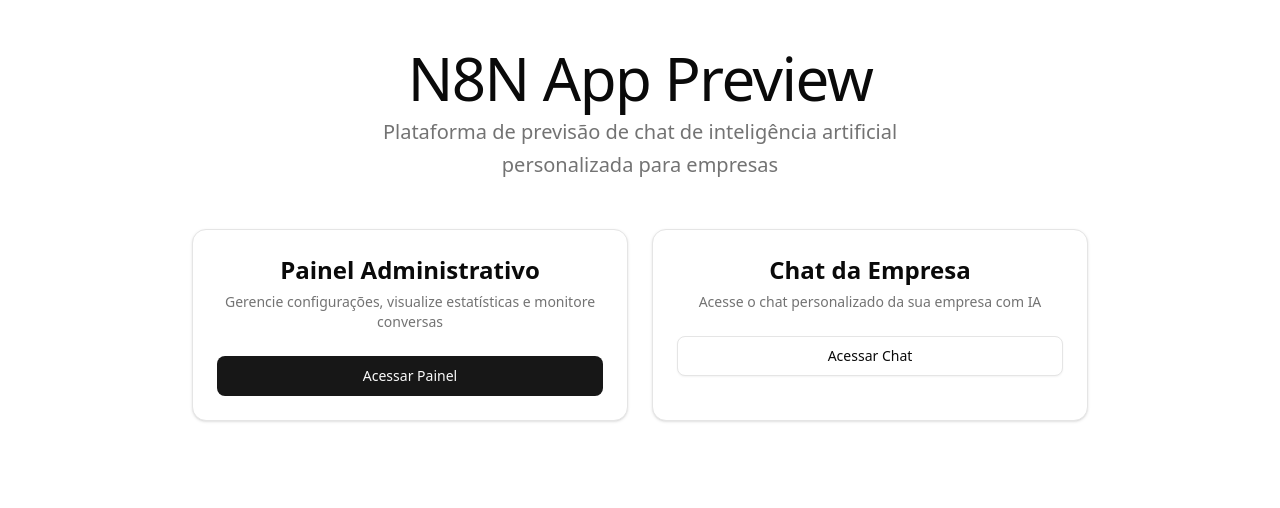
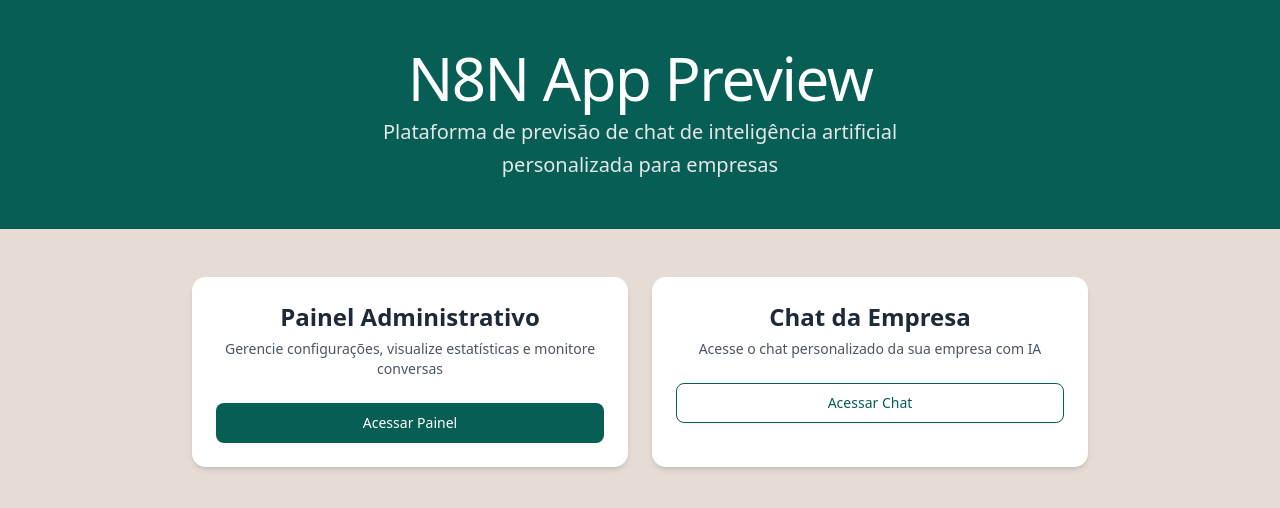
Before and after one commit to LucasKlemke/n8n-chat-preview, a Next.js app: page / in a window 1280 px wide. Shown: the top 508 px of the page. Built offline with nearby package versions, Linux system fonts and the light colour scheme.

Commit message:
Refactor layout and styling for Home page to enhance visual consistency with WhatsApp theme, including header and card updates.

```diff
--- a/app/layout.tsx
+++ b/app/layout.tsx
@@ -23,7 +23,7 @@ export default function RootLayout({
   children: React.ReactNode;
 }>) {
   return (
-    <html lang="pt-BR" content="width=device-width, user-scalable=no">
+    <html lang="pt-BR" >
       <body
         className={`${geistSans.variable} ${geistMono.variable} antialiased`}
       >
--- a/app/page.tsx
+++ b/app/page.tsx
@@ -6,32 +6,34 @@ import { Card, CardContent, CardDescription, CardHeader, CardTitle } from "@/com
 
 export default function Home() {
   return (
-    <div className="min-h-screen bg-background">
-      {/* Header Section */}
-      <div className="text-center py-8 sm:py-12 space-y-4">
-        <div className="space-y-2">
-          <h1 className="text-4xl sm:text-6xl font-light text-foreground tracking-tight">
-            N8N App Preview
-          </h1>
-          <p className="text-lg sm:text-xl text-muted-foreground max-w-2xl mx-auto leading-relaxed px-4">
-            Plataforma de previsão de chat de inteligência artificial personalizada para empresas
-          </p>
+    <div className="min-h-screen bg-[#e5ddd5]">
+      {/* WhatsApp-style Header */}
+      <div className="bg-[#075e54] text-white py-8 sm:py-12">
+        <div className="text-center space-y-4">
+          <div className="space-y-2">
+            <h1 className="text-4xl sm:text-6xl font-light tracking-tight">
+              N8N App Preview
+            </h1>
+            <p className="text-lg sm:text-xl text-gray-200 max-w-2xl mx-auto leading-relaxed px-4">
+              Plataforma de previsão de chat de inteligência artificial personalizada para empresas
+            </p>
+          </div>
         </div>
       </div>
 
       {/* Cards Grid Section */}
-      <div className="flex-1 flex items-center justify-center px-4 pb-8">
+      <div className="flex-1 flex items-center justify-center px-4 py-12">
         <div className="grid grid-cols-1 md:grid-cols-2 gap-6 w-full max-w-4xl">
           {/* Admin Panel Card */}
-          <Card className="hover:shadow-lg transition-shadow duration-200">
+          <Card className="hover:shadow-lg transition-shadow duration-200 bg-white border-0 shadow-md">
             <CardHeader className="text-center">
-              <CardTitle className="text-2xl">Painel Administrativo</CardTitle>
-              <CardDescription>
+              <CardTitle className="text-2xl text-gray-800">Painel Administrativo</CardTitle>
+              <CardDescription className="text-gray-600">
                 Gerencie configurações, visualize estatísticas e monitore conversas
               </CardDescription>
             </CardHeader>
             <CardContent className="flex justify-center">
-              <Button asChild size="lg" className="w-full">
+              <Button asChild size="lg" className="w-full bg-[#075e54] hover:bg-[#075e54]/90 text-white">
                 <Link href="/admin">
                   Acessar Painel
                 </Link>
@@ -40,10 +42,10 @@ export default function Home() {
           </Card>
 
           {/* Company Chat Card */}
-          <Card className="hover:shadow-lg transition-shadow duration-200">
+          <Card className="hover:shadow-lg transition-shadow duration-200 bg-white border-0 shadow-md">
             <CardHeader className="text-center">
-              <CardTitle className="text-2xl">Chat da Empresa</CardTitle>
-              <CardDescription>
+              <CardTitle className="text-2xl text-gray-800">Chat da Empresa</CardTitle>
+              <CardDescription className="text-gray-600">
                 Acesse o chat personalizado da sua empresa com IA
               </CardDescription>
             </CardHeader>
@@ -51,7 +53,7 @@ export default function Home() {
               <Button
                 variant="outline"
                 size="lg"
-                className="w-full"
+                className="w-full border-[#075e54] text-[#075e54] hover:bg-[#075e54] hover:text-white"
                 onClick={(e) => {
                   e.preventDefault();
                   const company = prompt("Digite o nome da empresa para acessar o chat:");
```
